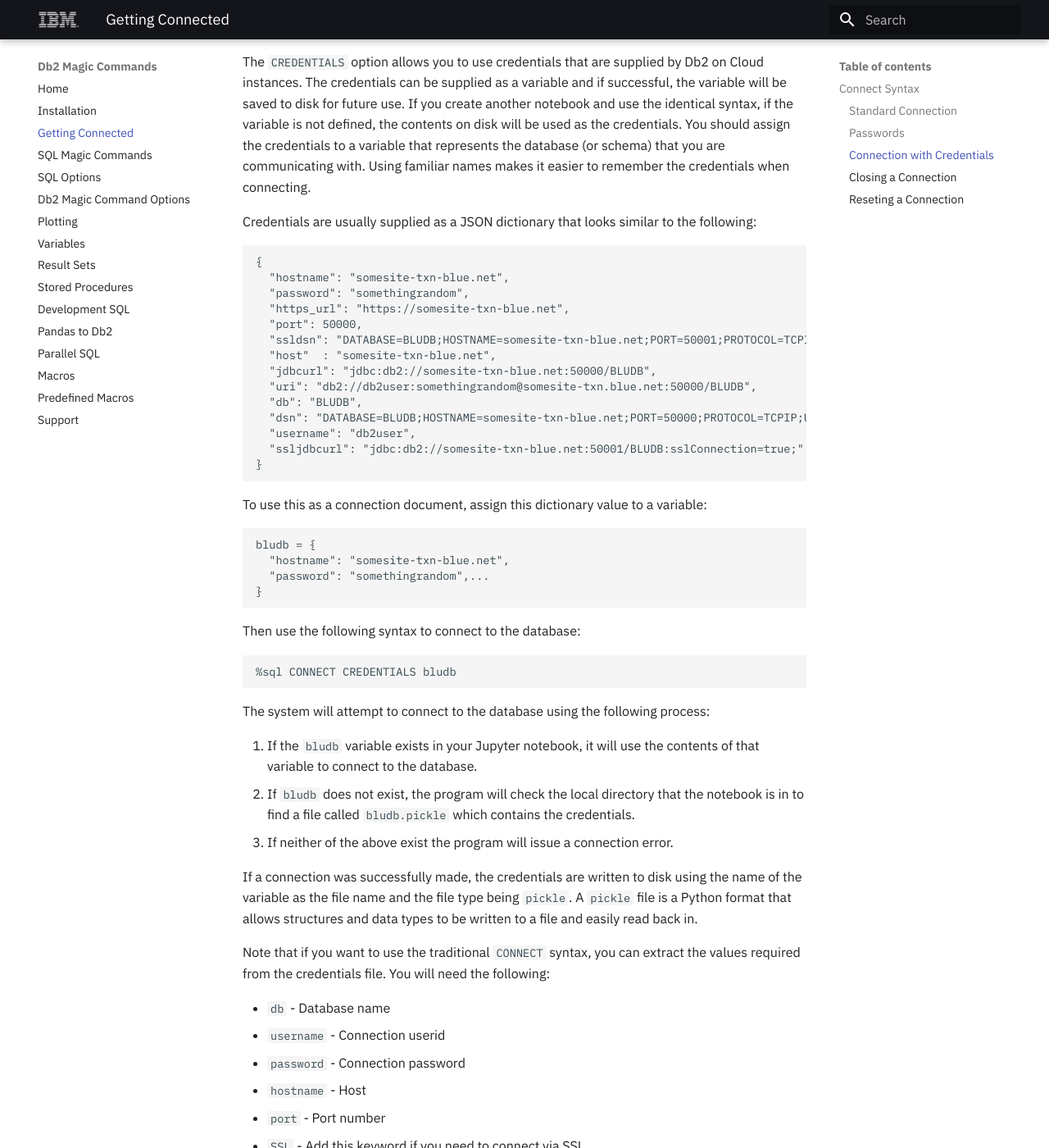
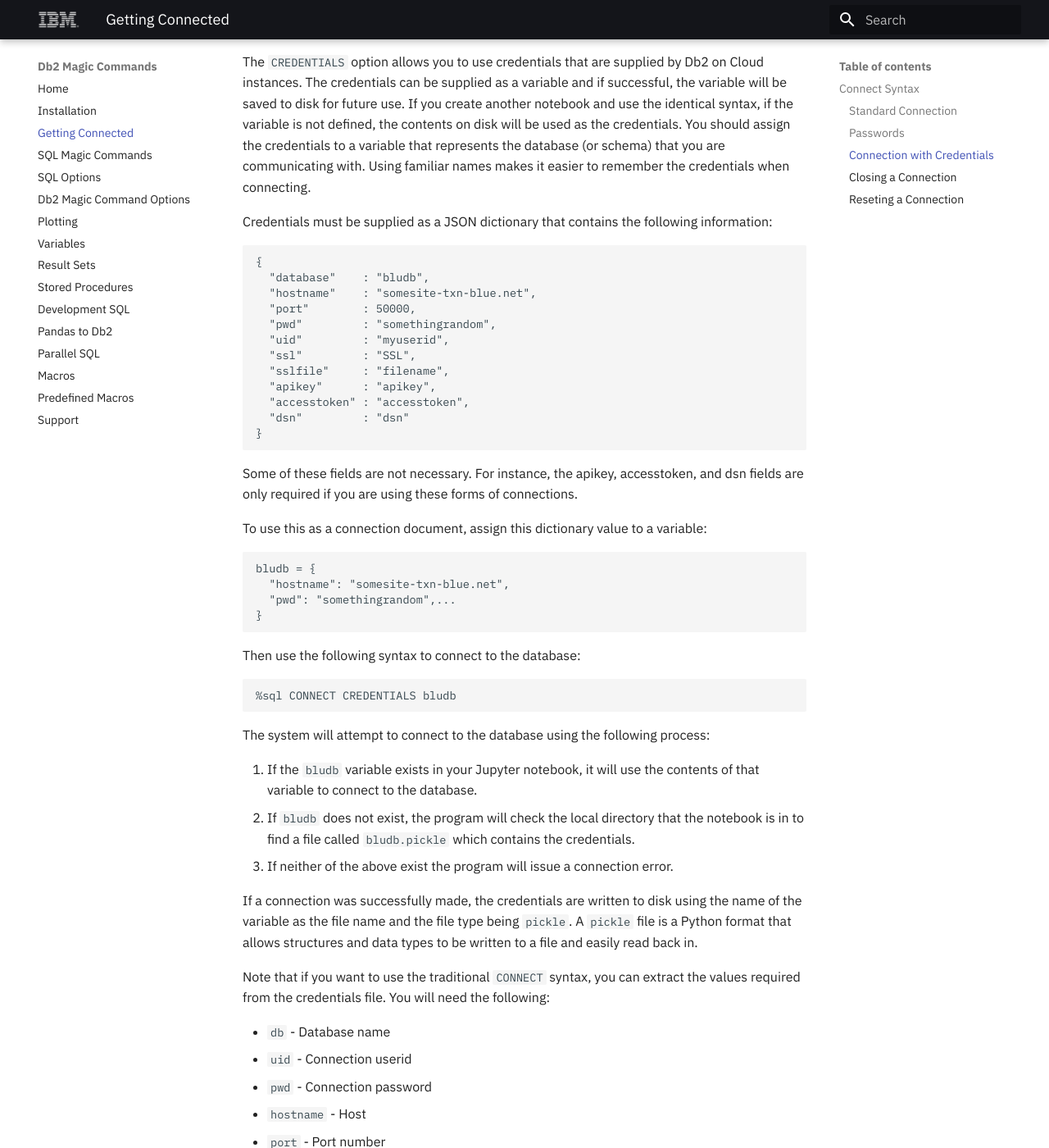
Before and after one commit to IBM/db2-jupyter, an MkDocs documentation site: the page built from docs/connect.md, in a window 1280 px wide and 1400 px high, scrolled down 3315 px. Shown: the whole window at 82% size. Built offline with MkDocs 1.6.1 and Material for MkDocs 9.7.7, drawn with Linux system fonts in a browser that asks for light colours.

Commit message:
Update connect.md
Update to documentation

````diff
--- a/docs/connect.md
+++ b/docs/connect.md
@@ -99,29 +99,28 @@
 
 The `CREDENTIALS` option allows you to use credentials that are supplied by Db2 on Cloud instances. The credentials can be supplied as a variable and if successful, the variable will be saved to disk for future use. If you create another notebook and use the identical syntax, if the variable is not defined, the contents on disk will be used as the credentials. You should assign the credentials to a variable that represents the database (or schema) that you are communicating with. Using familiar names makes it easier to remember the credentials when connecting.
 
-Credentials are usually supplied as a JSON dictionary that looks similar to the following:
+Credentials must be supplied as a JSON dictionary that contains the following information:
 ```
 {
-  "hostname": "somesite-txn-blue.net",
-  "password": "somethingrandom",
-  "https_url": "https://somesite-txn-blue.net",
-  "port": 50000,
-  "ssldsn": "DATABASE=BLUDB;HOSTNAME=somesite-txn-blue.net;PORT=50001;PROTOCOL=TCPIP;UID=db2user;PWD=somethingrandom;Security=SSL;",
-  "host"  : "somesite-txn-blue.net",
-  "jdbcurl": "jdbc:db2://somesite-txn-blue.net:50000/BLUDB",
-  "uri": "db2://db2user:somethingrandom@somesite-txn.blue.net:50000/BLUDB",
-  "db": "BLUDB",
-  "dsn": "DATABASE=BLUDB;HOSTNAME=somesite-txn-blue.net;PORT=50000;PROTOCOL=TCPIP;UID=db2user;PWD=somethingrandom;",
-  "username": "db2user",
-  "ssljdbcurl": "jdbc:db2://somesite-txn-blue.net:50001/BLUDB:sslConnection=true;"
+  "database"    : "bludb",
+  "hostname"    : "somesite-txn-blue.net",
+  "port"        : 50000,
+  "pwd"         : "somethingrandom",
+  "uid"         : "myuserid",
+  "ssl"         : "SSL",
+  "sslfile"     : "filename",
+  "apikey"      : "apikey",
+  "accesstoken" : "accesstoken",
+  "dsn"         : "dsn"
 }
 ```
+Some of these fields are not necessary. For instance, the apikey, accesstoken, and dsn fields are only required if you are using these forms of connections.
 
 To use this as a connection document, assign this dictionary value to a variable:
 ```
 bludb = {
   "hostname": "somesite-txn-blue.net",
-  "password": "somethingrandom",...
+  "pwd": "somethingrandom",...
 }
 ```
 
@@ -142,8 +141,8 @@
 Note that if you want to use the traditional `CONNECT` syntax, you can extract the values required from the credentials file. You will need the following:
 
   * `db` - Database name
-  * `username`  - Connection userid
-  * `password`  - Connection password
+  * `uid`  - Connection userid
+  * `pwd`  - Connection password
   * `hostname`  - Host
   * `port`      - Port number
   * `SSL`       - Add this keyword if you need to connect via SSL
````
